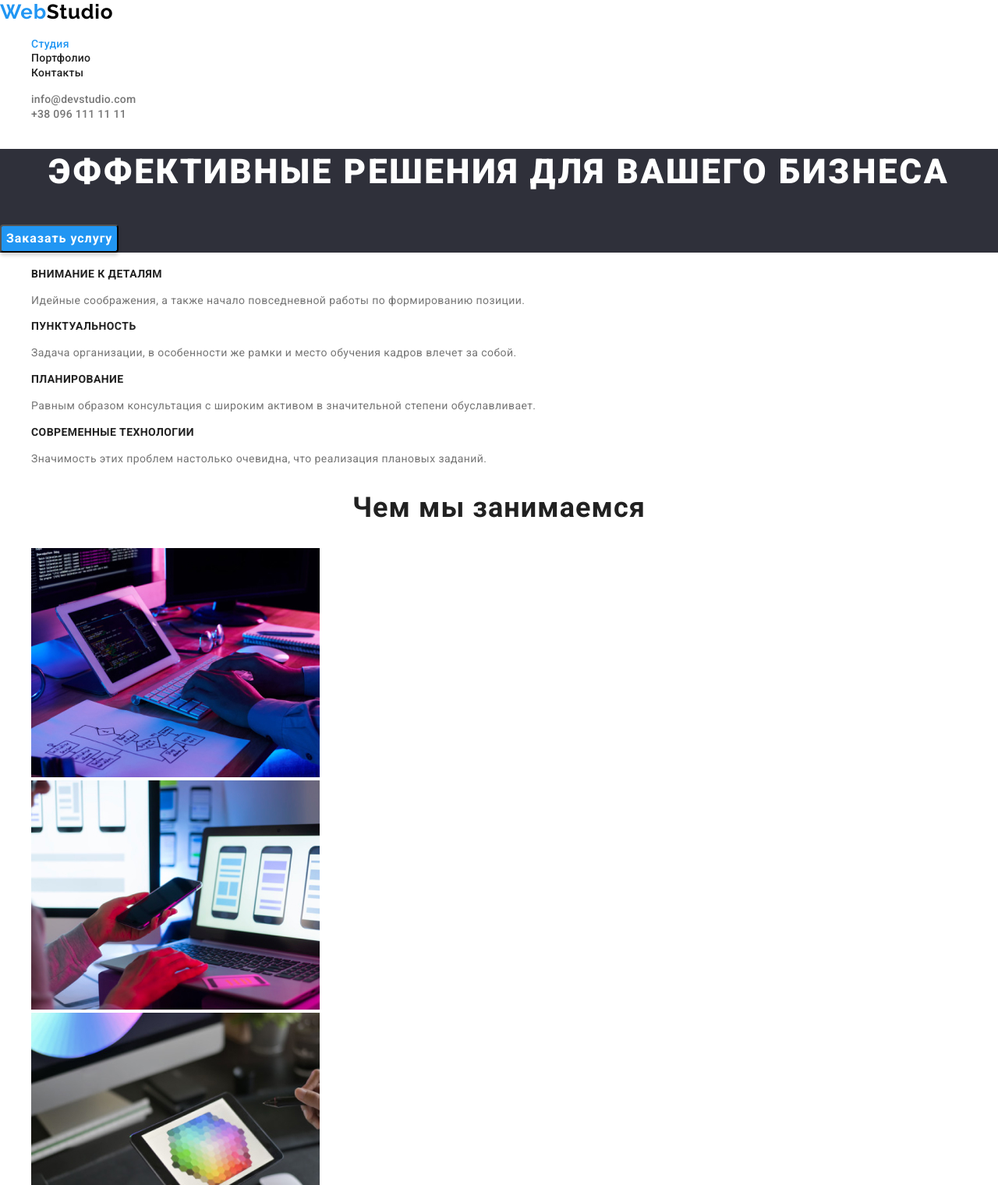
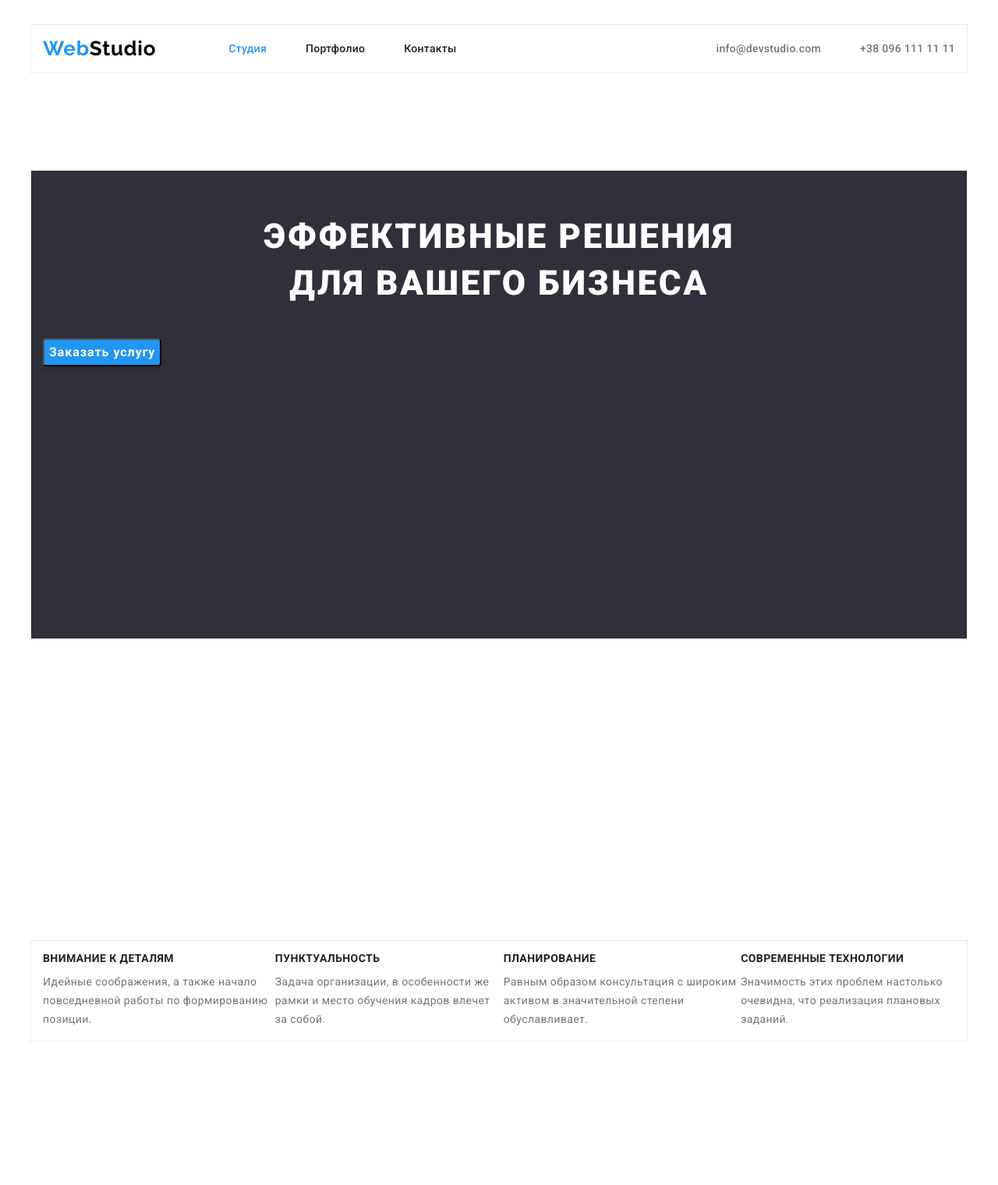
Before and after one commit to NATALIYAFEDORCHUK/goit-markup-hw-03, a plain HTML site: page index.html in a window 1280 px wide. Shown: the top 1520 px of the page at 78% size. Drawn offline with nearby package versions, Linux system fonts and the light colour scheme.

Commit message:
Дом. зад.3

```diff
--- a/css/styles.css
+++ b/css/styles.css
@@ -6,18 +6,66 @@
     --footer-contact:rgba(255, 255, 255, 0.6);
     --logo-dark: #000000;
 }
-
+p, h1, h2, h3{
+    margin: 0;
+}
+ul {
+    margin: 0;
+    padding: 0;
+}
 body {
   font-family: Roboto, sans-serif;
 }
-.list {
+.list,
+.footer-list{
     list-style: none;
 }
+
 .nav {
     text-decoration:none;
 }
+
+.container{
+    width: 1200px;
+    padding-left: 15px;
+    padding: 15px;
+    margin: 0 auto;
+    outline: 1px solid #ECECEC;
+}
+.section{
+    padding-top: 94px;
+    padding-bottom: 94px;
+}
 /*header*/
 
+  .header{
+      padding-top: 32px;
+      padding-bottom: 32px;
+      display: flex;
+  }
+.heder-logo{
+    display: flex;
+}
+.site-nav{
+    display: flex;
+    align-items: center;
+}
+
+.list{
+    display: flex;
+    margin-left: auto;
+    align-items: center;
+}
+
+.header-item{
+    margin-right: 50px;
+}
+.logo+.site-nav{
+    margin-left: 93px;
+}
+.heder-connekt+.heder-connekt{
+    margin-left: 50px;
+}
 
 .logo {
   font-family: "Raleway", sans-serif;
@@ -37,6 +85,8 @@ body {
   letter-spacing: 0.03em;
   color: var(--logo-dark);
 }
+
+
 .header-link-line {
 
   font-weight: 500;
@@ -44,6 +94,7 @@ body {
   line-height: 1.14;
   letter-spacing: 0.02em;
   color: var(--heder-mailto-color);
+  margin-right: ;
 }
 .curent{
     color: var(--heder-mailto-color);
@@ -82,9 +133,15 @@ body {
 
 
 /*main*/
-.section{
-    background: #2F303A;;
+
+.container-title{
+    height: 600px;
+
+background: #2F303A;
+margin-bottom: 200px;
 }
+
+
 .title{
  font-weight: 900;
 font-size: 44px;
@@ -94,6 +151,7 @@ text-align: center;
 letter-spacing: 0.06em;
 text-transform: uppercase;
 color: var(--section-h);
+margin: 40px;
 }
 .btn{
 font-weight: 700;
@@ -104,19 +162,30 @@ align-items: center;
 text-align: center;
 letter-spacing: 0.06em;
 color: var(--section-h);
+
  }
  .btn{
     background: #2196F3;
     box-shadow: 0px 4px 4px rgba(0, 0, 0, 0.15);
     border-radius: 4px;
+    display: flex;
+    justify-content:center;
+
  }
  .btn:hover,
  .btn:focus{
      color: var(--heder-mailto-color);
  }
+ .btn{
+    cursor: pointer;}
 
     /*Особенности работы*/
+.features-list{
+    display: flex;
+    justify-content: center;
 
+
+}
     .features-title{
 font-weight: 700;
 font-size: 14px;
@@ -124,6 +193,7 @@ line-height: 1.14;
 letter-spacing: 0.03em;
 text-transform: uppercase;
 color: var(--heder-link-mailto);
+margin-bottom: 10px;
 }
 .features-text{
     font-size: 14px;
@@ -131,10 +201,18 @@ line-height: 1.71;
 letter-spacing: 0.03em;
 color: var(--heder-tel-color);
 }
-.btn{
-    cursor: pointer;
+
+
+/*Чем мы занимаемся*/
+.work{
+    /* margin: 94px; */
 }
-/*Чем мы занимаемся*/
+.work-list{
+    display: flex;
+}
+.work-item+.work-item{
+    margin-left: 30px;
+}
 .work-title{
 font-weight: 700;
 font-size: 36px;
@@ -142,8 +220,26 @@ line-height: 1.16;
 text-align: center;
 letter-spacing: 0.03em;
 color: var(--heder-link-mailto);
+margin-bottom: 50px;
+
 }
 /*Наша команда*/
+.container-about{
+    /* margin-bottom: 94; */
+    background-color: #F5F4FA;
+    margin-bottom: ;
+}
+.about-list{
+    display: flex;
+}
+.about-item+.about-item{
+    margin-left: 30px;
+}
+.about-item{
+    background: #FFFFFF;
+box-shadow: 0px 1px 3px rgba(0, 0, 0, 0.12), 0px 1px 1px rgba(0, 0, 0, 0.14), 0px 2px 1px rgba(0, 0, 0, 0.2);
+border-radius: 0px 0px 4px 4px;
+}
 .about-title{
 font-weight: 700;
 font-size: 36px;
@@ -151,6 +247,7 @@ line-height: 1.16;
 text-align: center;
 letter-spacing: 0.03em;
 color: var(--heder-link-mailto);
+margin-bottom: 50px;
 }
 .about-title-name{
 font-weight: 500;
@@ -159,6 +256,8 @@ line-height: 1.18;
 text-align: center;
 letter-spacing: 0.03em;
 color: var(--heder-link-mailto);
+margin-top: 30px;
+margin-bottom: 10px;
 }
 .about-text-profession{
 font-size: 16px;
@@ -166,6 +265,7 @@ line-height: 1.18;
 text-align: center;
 letter-spacing: 0.03em;
 color: var(--heder-tel-color);
+margin-bottom: 30px;
 }
 /*PORTFOLIO*/
 .list-bt{
@@ -217,14 +317,19 @@ color: var(--heder-link-mailto);
 font-size: 16px;
 line-height: 1.87;
 letter-spacing: 0.03em;
-color: var(--heder-tel-color)
+color: var(--heder-tel-color);
+margin-bottom: 184px;
+
 }
 
 
 /*footer*/
-.footer{
+.container-footer{
+    height: 252px;
     background: #2F303A;
+    margin-bottom: 60px;
 }
+
 .footer-link{
     font-family: "Raleway", sans-serif;
 font-weight: 700;
@@ -232,6 +337,7 @@ font-size: 26px;
 line-height: 1.19;
 letter-spacing: 0.03em;
 color: var(--heder-mailto-color);
+margin-bottom: 20px;
 }
 .footer-link-studio{
     font-family: "Raleway", sans-serif;
@@ -240,6 +346,7 @@ font-size: 26px;
 line-height: 1.19;
 letter-spacing: 0.03em;
 color: var(--section-h);
+margin-bottom: 10px;
 }
 .footer-address{
     font-style: normal;
@@ -247,6 +354,7 @@ font-size: 14px;
 line-height: 1.84;
 letter-spacing: 0.03em;
 color:  var(--section-h);
+margin-bottom: 10px;
 }
 .footer-address:hover,
 .footer-address:focus{
@@ -259,6 +367,7 @@ font-size: 14px;
 line-height: 1.71;
 letter-spacing: 0.03em;
 color: var(--heder-tel-color);
+margin-bottom: 10px;
 }
 .footer-contact:hover,
 .footer-contact:focus{
--- a/index.html
+++ b/index.html
@@ -17,7 +17,9 @@
 </head>
 
 <body>
+
     <header class="header nav">
+    <div class="container heder-logo">
         <a class="logo nav" href="/" >Web<span class="logo-dark nav">Studio</span></a>
         <nav class="site-nav">
         <ul class="header-list list">
@@ -27,20 +29,24 @@
         </ul>
         </nav>
         <ul class="list">
-            <li><a href="mailto:info@devstudio.com" class="header-link nav">info@devstudio.com</a></li>
-            <li><a href="tel:+38 096 111 11 11" class="header-link nav">+38 096 111 11 11</a></li>
+            <li class="heder-connekt"><a href="mailto:info@devstudio.com" class="header-link nav">info@devstudio.com</a></li>
+            <li class="heder-connekt"><a href="tel:+38 096 111 11 11" class="header-link nav">+38 096 111 11 11</a></li>
         </ul>
+    </div>
     </header>
+
     <main>
         <section class="section">
-            <h1 class="title">Эффективные решения для вашего бизнеса</h1>
+            <div class="container container-title">
+            <h1 class="title">Эффективные решения<br>для вашего бизнеса</h1>
             <button type="button" class="btn">Заказать услугу</button>
+        </div>
         </section>
 
         <!--Особенности работы-->
 
-        <section class="features">
-
+        <section class="features section">
+            <div class="container">
             <h2></h2>
             <ul class="features-list list">
                 <li class="features-item">
@@ -60,18 +66,22 @@
                     <p class="features-text">Значимость этих проблем настолько очевидна, что реализация плановых заданий.</p>
                 </li>
             </ul>
+        </div>
         </section>
         <!--Чем мы занимаемся-->
-        <section class="work">
+        <section class="work section">
+            <div class="container">
             <h2 class="work-title">Чем мы занимаемся</h2>
             <ul class="work-list list">
                 <li class="work-item"><img src="./img/img1.jpg" alt="Верстка сайта" width="370" height="294"</li>
                 <li class="work-item"><img src="./img/img2.jpg" alt="Хостинг сайта"width="370" height="294" </li>
                 <li class="work-item"><img src="./img/img3.jpg" alt="Дизайн сайта" width="370" height="294"</li>
             </ul>
+        </div>
         </section>
         <!--Наша команда-->
-        <section class="about">
+        <section class="about section">
+            <div class="container container-about">
             <h2 class="about-title">Наша команда</h2>
             <ul class="about-list list">
                 <li class="about-item">
@@ -95,16 +105,19 @@
                 </li>
             </ul>
         </section>
+    </div>
     </main>
     <footer class="footer">
-        <a href="/" class="logo nav">Web<span class="footer-link-studio nav">Studio</span></a>
+        <div class="container container-footer">
+        <a href="/" class="footer-link nav">Web<span class="footer-link-studio nav">Studio</span></a>
         <address class="address">
-            <ul class="address-link list">
+            <ul class="address-link footer-list">
                 <li class="address-item"><a href="/" class="footer-address nav">г. Киев, пр-т Леси Украинки, 26</a></li>
                 <li class="address-item"><a href="mailto:info@devstudio.com" class="footer-contact nav">info@devstudio.com</a></li>
                 <li class="address-item"><a href="tel:+38 096 111 11 11" class="footer-tel nav">+38 096 111 11 11</a></li>
             </ul>
         </address>
     </footer>
+</div>
 </body>
 </html>
```
Also changed, not shown: portfolio.html (+13 -7 lines).
